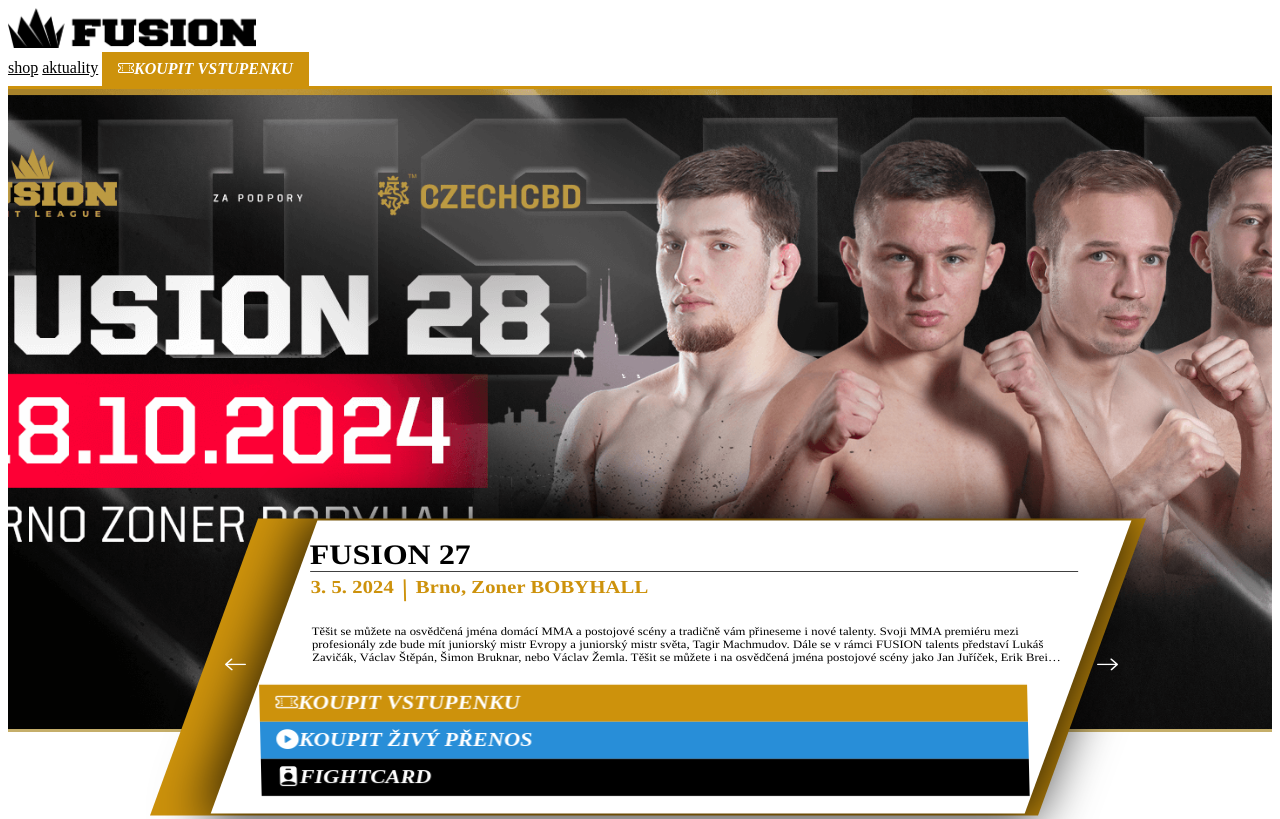
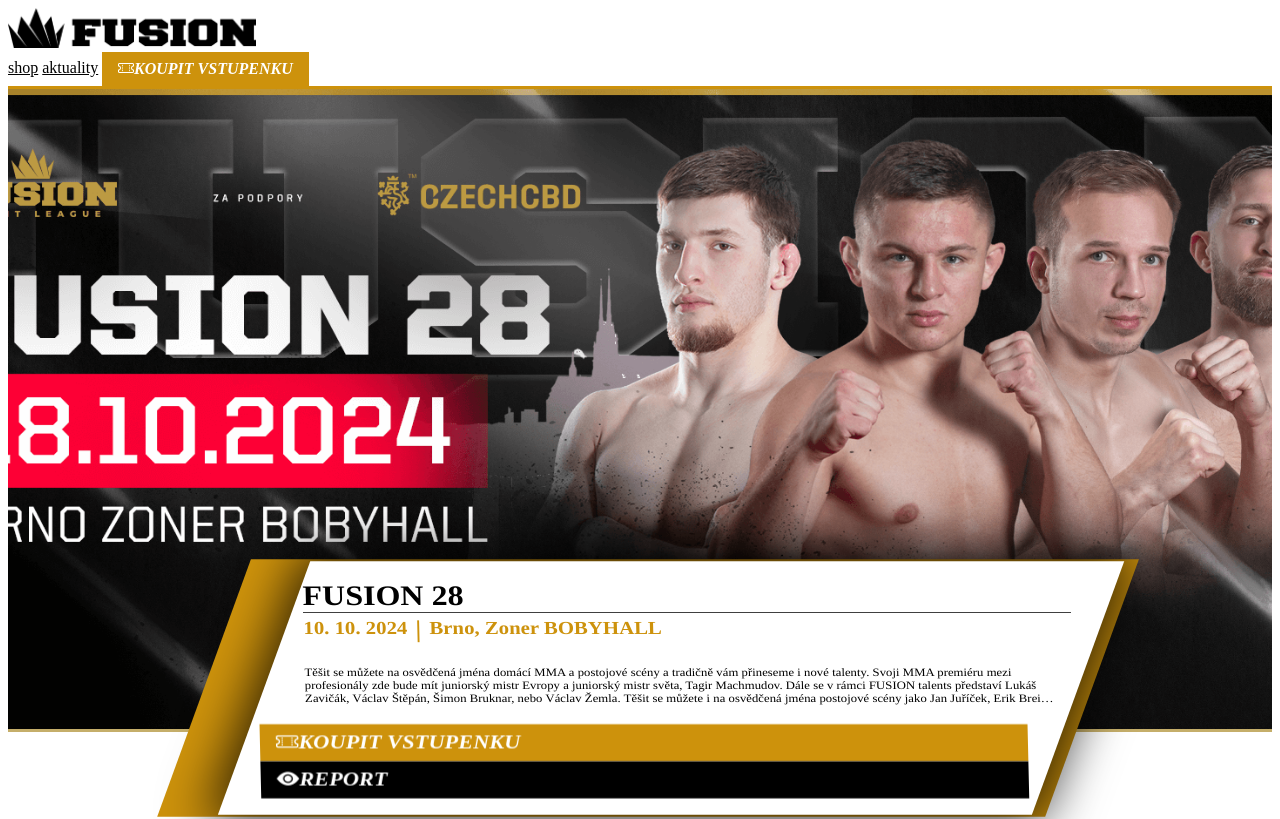
Before and after one commit to Divocaak/vhs-fusionfl, a SvelteKit app: page / in a window 1280 px wide. Shown: the top 819 px of the page. Built offline with nearby package versions, Linux system fonts and the light colour scheme.

Commit message:
homepage intro #10

```diff
--- /dev/null
+++ b/src/routes/+page.server.js
@@ -0,0 +1,6 @@
+export const load = async ({ url, params, fetch }) => {
+    const events = await fetch("/events.json");
+    const eventsData = await events.json();
+
+    return { events: eventsData };
+}
--- a/src/routes/+page.svelte
+++ b/src/routes/+page.svelte
@@ -3,17 +3,11 @@
 	import Article from '$lib/Article.svelte';
 	import { tweened } from 'svelte/motion';
 
-	/* TODO from db */
-	const closestEvent = {
-		id: 2,
-		label: 'FUSION 27',
-		date: 'May 3, 2024 19:00:00',
-		place: 'Brno, Zoner BOBYHALL',
-		desc: 'Těšit se můžete na osvědčená jména domácí MMA a postojové scény a tradičně vám přineseme i nové talenty. Svoji MMA premiéru mezi profesionály zde bude mít juniorský mistr Evropy a juniorský mistr světa, Tagir Machmudov. Dále se v rámci FUSION talents představí Lukáš Zavičák, Václav Štěpán, Šimon Bruknar, nebo Václav Žemla. Těšit se můžete i na osvědčená jména postojové scény jako Jan Juříček, Erik Breit či hvězdu organizace Oktagon MMA Radka Roušala. Buďte u začátku nových hvězd MMA a pojďte spolu s námi sledovat jejich cestu.',
-		ppvLink: 'https://sportlive24.tv/product/nR_2cXvR79WpsDN6ClS7ow',
-		ppvPrice: '199',
-		tickets: 'https://www.ticketstream.cz/akce/fusion-28-176062'
-	};
+	export let data;
+	const closestEventId = Object.keys(data.events)[Object.keys(data.events).length - 1];
+	const closestEvent = data.events[closestEventId];
+	closestEvent.id = closestEventId;
+	const eventIsPast = true;
 
 	const dateFormatted = new Date(closestEvent.date).toLocaleDateString('cs-CZ', {
 		month: 'numeric',
@@ -66,18 +60,26 @@
 						<p class="desc">{closestEvent.desc}</p>
 					</div>
 					<div class="col-md-6 col-12">
+						{#if closestEvent.tickets != null}
 						<CustomButton path={closestEvent.tickets} display="block">
 							<i class="bi bi-ticket-perforated pe-2"></i>koupit vstupenku
 						</CustomButton>
+						{/if}
+						{#if closestEvent.ppvLink != null}
 						<CustomButton path={closestEvent.ppvLink} clr="info" display="block"  additionalClasses="my-2">
 							<i class="bi bi-play-circle-fill pe-2"></i>koupit živý přenos
 						</CustomButton>
+						{/if}
 						<CustomButton path="/event/{closestEvent.id}" clr="black" display="block">
+							{#if eventIsPast}
+							<i class="bi bi-eye-fill pe-2"></i>report
+							{:else}
 							<i class="bi bi-person-badge-fill pe-2"></i>fightcard
+							{/if}
 						</CustomButton>
 					</div>
-					<i class="car-btn-icon bi bi-arrow-left"></i>
-					<i class="car-btn-icon bi bi-arrow-right"></i>
+					<!-- <i class="car-btn-icon bi bi-arrow-left"></i>
+					<i class="car-btn-icon bi bi-arrow-right"></i> -->
 				</div>
 			</div>
 	</div>
@@ -207,6 +209,10 @@
 		border-bottom: solid 3px var(--primary-high);
 	}
 
+	.past{
+		filter: saturate(0%);
+	}
+
 	.arrows-holder{
 		position: absolute;
 		bottom: -15%;
@@ -222,6 +228,7 @@
 
 		padding: 2px 60px;
 		transform: skewX(-20deg) scaleY(cos(-20deg));
+		filter: unset !important;
 	}
 
 	.bg-img-container .row {
--- a/static/events.json
+++ b/static/events.json
@@ -1,12 +1,13 @@
 {
     "2": {
-        "label": "FUSION 27",
+        "label": "FUSION 28",
         "date": "Oct 10, 2024 19:00:00",
         "place": "Brno, Zoner BOBYHALL",
         "desc": "Těšit se můžete na osvědčená jména domácí MMA a postojové scény a tradičně vám přineseme i nové talenty. Svoji MMA premiéru mezi profesionály zde bude mít juniorský mistr Evropy a juniorský mistr světa, Tagir Machmudov. Dále se v rámci FUSION talents představí Lukáš Zavičák, Václav Štěpán, Šimon Bruknar, nebo Václav Žemla. Těšit se můžete i na osvědčená jména postojové scény jako Jan Juříček, Erik Breit či hvězdu organizace Oktagon MMA Radka Roušala. Buďte u začátku nových hvězd MMA a pojďte spolu s námi sledovat jejich cestu.",
-        "ppvLink": "https://sportlive24.tv/product/nR_2cXvR79WpsDN6ClS7ow",
-        "ppvPrice": "199",
-        "tickets": "https://www.ticketstream.cz/akce/fusion-28-176062"
+        "ppvLink": null,
+        "ppvPrice": null,
+        "tickets": "https://www.ticketstream.cz/akce/fusion-28-176062",
+        "aftermovie": null
     },
     "1": {
         "label": "FUSION 27",
@@ -15,6 +16,7 @@
         "desc": "Těšit se můžete na osvědčená jména domácí MMA a postojové scény a tradičně vám přineseme i nové talenty. Svoji MMA premiéru mezi profesionály zde bude mít juniorský mistr Evropy a juniorský mistr světa, Tagir Machmudov. Dále se v rámci FUSION talents představí Lukáš Zavičák, Václav Štěpán, Šimon Bruknar, nebo Václav Žemla. Těšit se můžete i na osvědčená jména postojové scény jako Jan Juříček, Erik Breit či hvězdu organizace Oktagon MMA Radka Roušala. Buďte u začátku nových hvězd MMA a pojďte spolu s námi sledovat jejich cestu.",
         "ppvLink": "https://sportlive24.tv/product/nR_2cXvR79WpsDN6ClS7ow",
         "ppvPrice": "199",
-        "tickets": "https://www.ticketstream.cz/akce/fusion-27-174927"
+        "tickets": "https://www.ticketstream.cz/akce/fusion-27-174927",
+        "aftermovie": "https://google.com"
     }
 }
```
